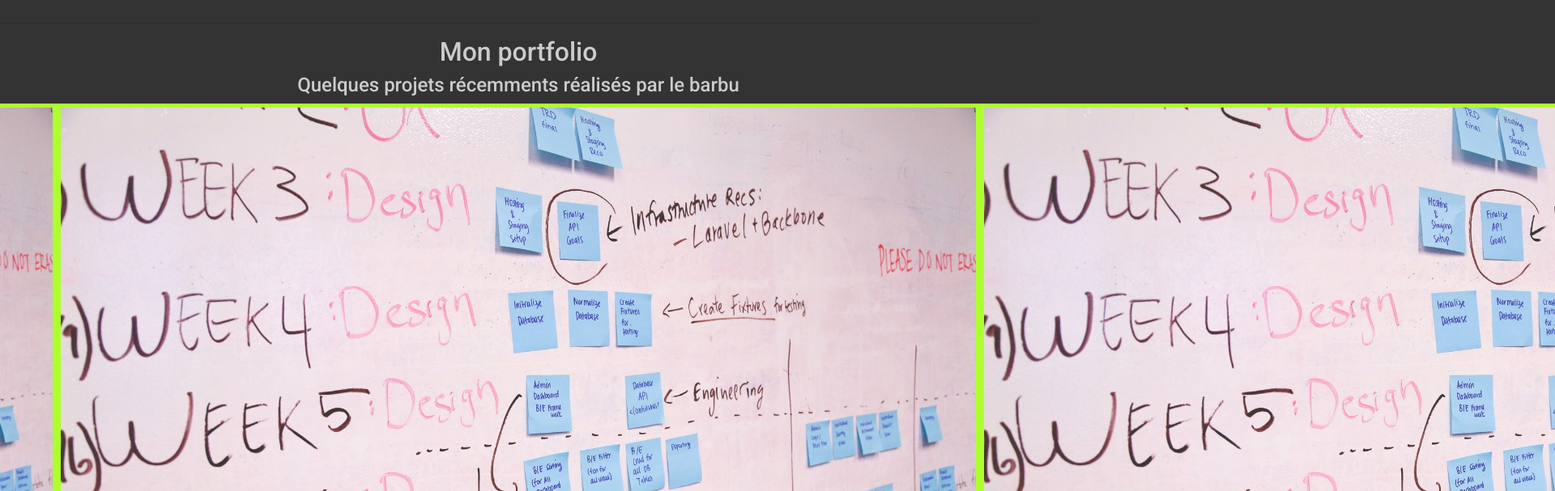
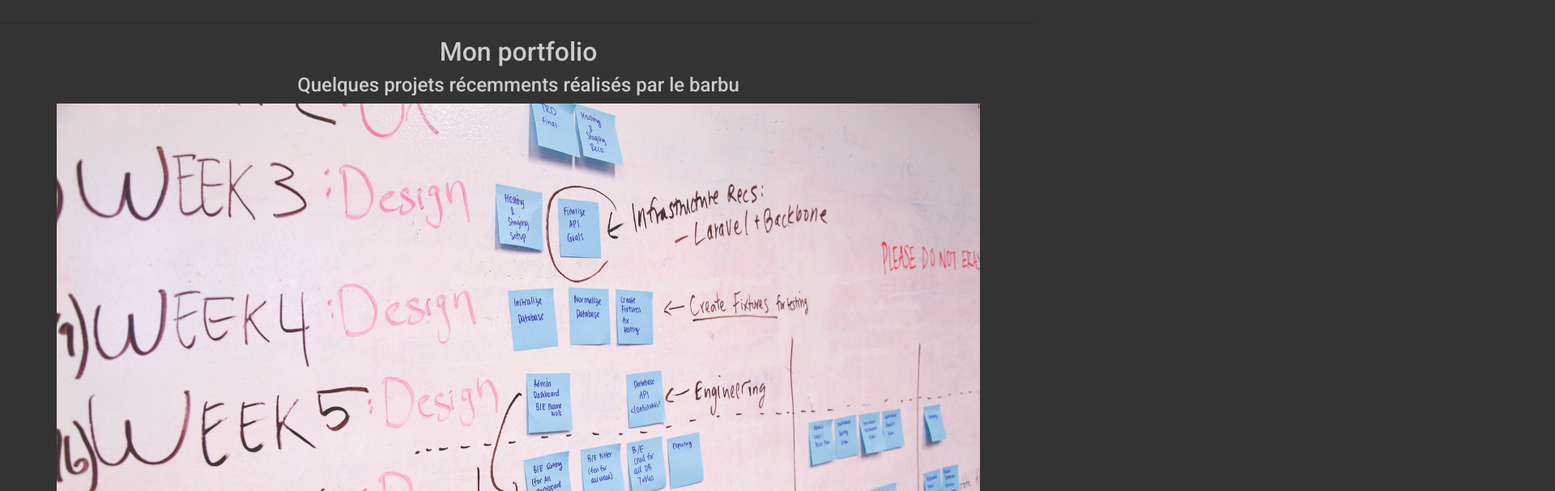
Before and after one commit to poloderty21/portfolio, a React (Create React App) app: page / in a window 1280 px wide. Shown: the part 1329-1936 px from the top of the page at 81% size, 1920 px wide, since content can reach past the window. Built offline with nearby package versions, Linux system fonts and the light colour scheme.

Commit message:
Ajout de fonctionnalité de changement d'image

```diff
--- a/src/components/Portfolio.jsx
+++ b/src/components/Portfolio.jsx
@@ -1,4 +1,4 @@
-import React, { useState } from 'react';
+import React, { useState, useEffect } from 'react';
 
 import { FontAwesomeIcon } from '@fortawesome/react-fontawesome';
 import { faExternalLinkAlt } from '@fortawesome/free-solid-svg-icons';
@@ -9,39 +9,58 @@ import Row from 'react-bootstrap/Row';
 import Col from 'react-bootstrap/Col';
 
 import img from '../media/projet.jpg';
+import img2 from '../media/neon.jpg';
+
 
 const projets = [
   {
     titre: 'Projet 1',
     sousTitre: "Le premier projet que j'ai réalisé cette année",
-    url: '../media/projet.jpg',
+    url: img,
   },
   {
     titre: 'Projet 2',
     sousTitre: "Le second projet que j'ai réalisé cette année",
-    url: '../media/logoWeb_blanc.png',
+    url: img2,
   },
   {
     titre: 'Projet 3',
     sousTitre: "Le troisieme projet que j'ai réalisé cette année",
-    url: '../media/logoWeb_blanc.png',
+    url: img,
   },
   {
     titre: 'Projet 4',
     sousTitre: "Le quatrieme projet que j'ai réalisé cette année",
-    url: '../media/logoWeb_blanc.png',
+    url: img2,
   },
 ];
+
 
 function Portfolio() {
   const [numProj, setNumProj] = useState(0);
 
+  useEffect(() => {
+    // const h1 = document.createElement('h1');
+    // h1.innerHTML = 'SALUUTUTUFJDFJF';
+    // const imgProjet = document.getElementById('imgProjet');
+    // imgProjet.appendChild(h1);
+    const imgPrincipal = document.getElementById('imgPrincipal');
+    imgPrincipal.src = projets[numProj].url;
+  });
 
   const nextImg = (e) => {
     e.preventDefault();
     const numProchainProj = (numProj + 1) === projets.length ? 0 : numProj + 1;
     setNumProj(numProchainProj);
   };
+
+  // const setCaroussel = () => {
+  //   projets.forEach((projet) => {
+  //     console.log(projet.url);
+  //   });
+  //   return <Col data="123" />;
+  // };
+
 
   return (
     <Container as="section" id="portfolio">
@@ -53,15 +72,15 @@ function Portfolio() {
       </Row>
       <Row id="carroussel" noGutters>
         <Row id="imgProjet">
+          {/* <Col xs="12">
+            <img id="imgPrincipal" src="" alt="Image introuvable" data-numproj={(numProj - 1) < 0 ? projets.length : numProj - 1} />
+          </Col> */}
           <Col xs="12">
-            <img src={img} alt={img} numProj={(numProj - 1) < 0 ? projets.length - 1 : numProj - 1} />
+            <img id="imgPrincipal" src={img} alt={img} data-numproj={numProj} />
           </Col>
-          <Col xs="12">
-            <img src={img} alt={img} numProj={numProj} />
-          </Col>
-          <Col xs="12">
-            <img src={img} alt={img} numProj={(numProj + 1) === projets.length ? 0 : numProj + 1} />
-          </Col>
+          {/* <Col xs="12">
+            <img src={img} alt={img} data-numproj={(numProj + 1) > projets.length ? 0 : numProj + 1} />
+          </Col> */}
         </Row>
 
 
--- a/src/components/_Portfolio.scss
+++ b/src/components/_Portfolio.scss
@@ -25,8 +25,10 @@
         #imgProjet {
             img {
                 width: 100%;
-                border: 5px solid greenyellow;
-                transform: translateX(-100%);
+                // border: 5px solid greenyellow;
+                // transform: translateX(-100%);
+
+                transition: ease-in-out;
             }
         }
 
```
Also changed, not shown: src/media/neon.jpg (added).
